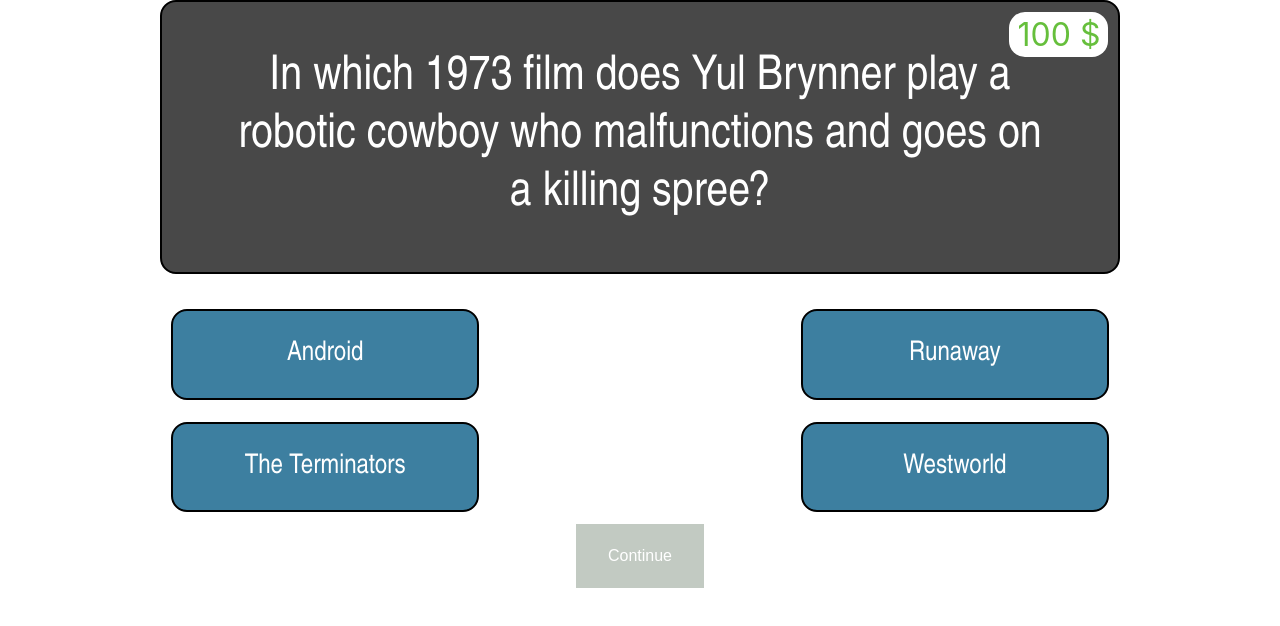
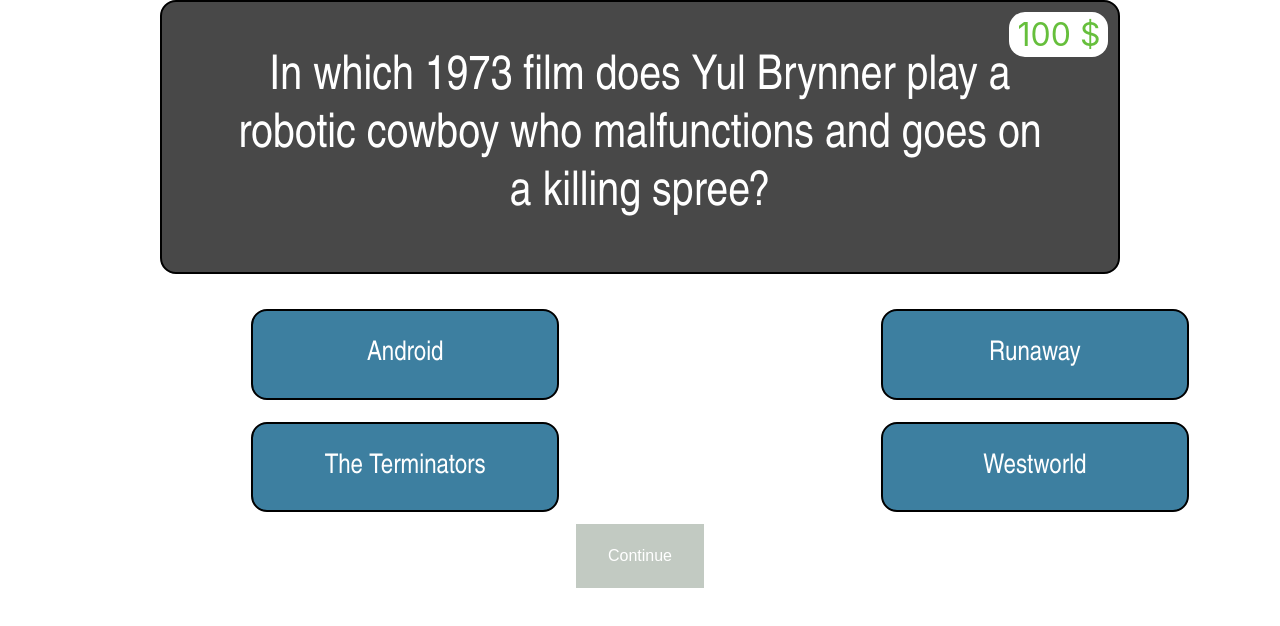
Before and after one commit to Skarzan/trivia-quiz, a React (Create React App) app: page / in a window 1280 px wide. Shown: the top 626 px of the page. Built offline with nearby package versions, Linux system fonts and the light colour scheme.

Commit message:
put answers right

```diff
--- a/src/components/AnswerCard.scss
+++ b/src/components/AnswerCard.scss
@@ -12,6 +12,8 @@
     display: flex;
     justify-content: center;
     align-items: center;
+    position: relative;
+    left: 5rem;
 
     &:hover {
         background-color: #3d7fc2;
```
Also changed, not shown: 1 other file (tests, documents, lock files or other folders).
